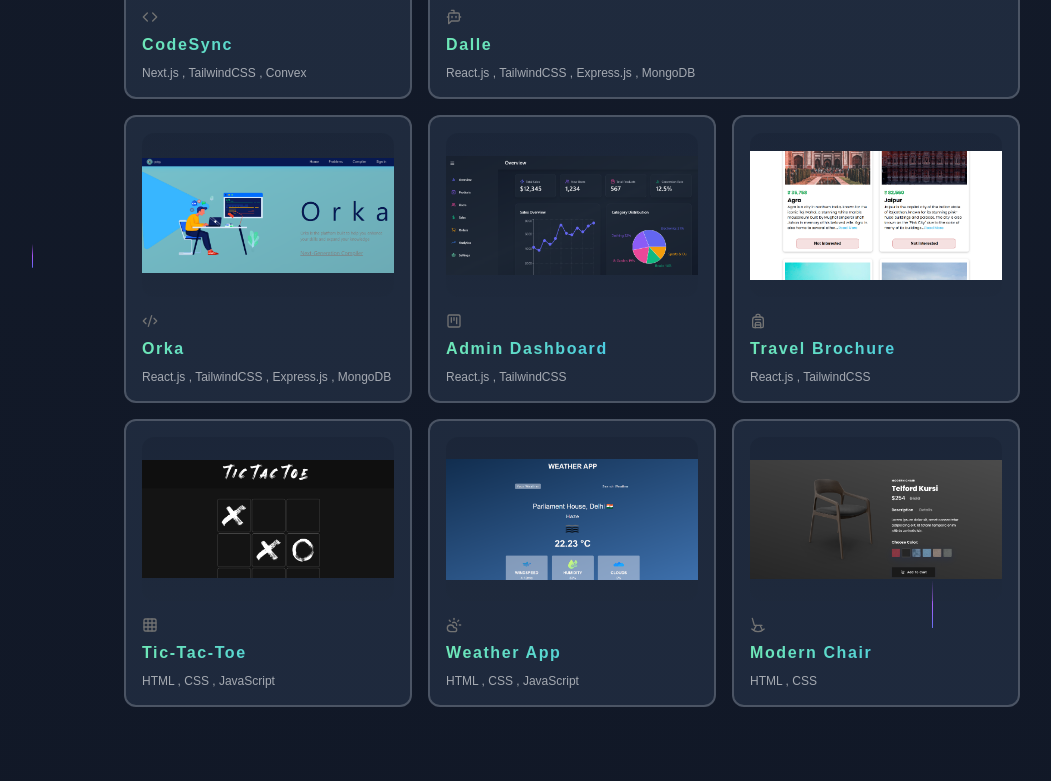
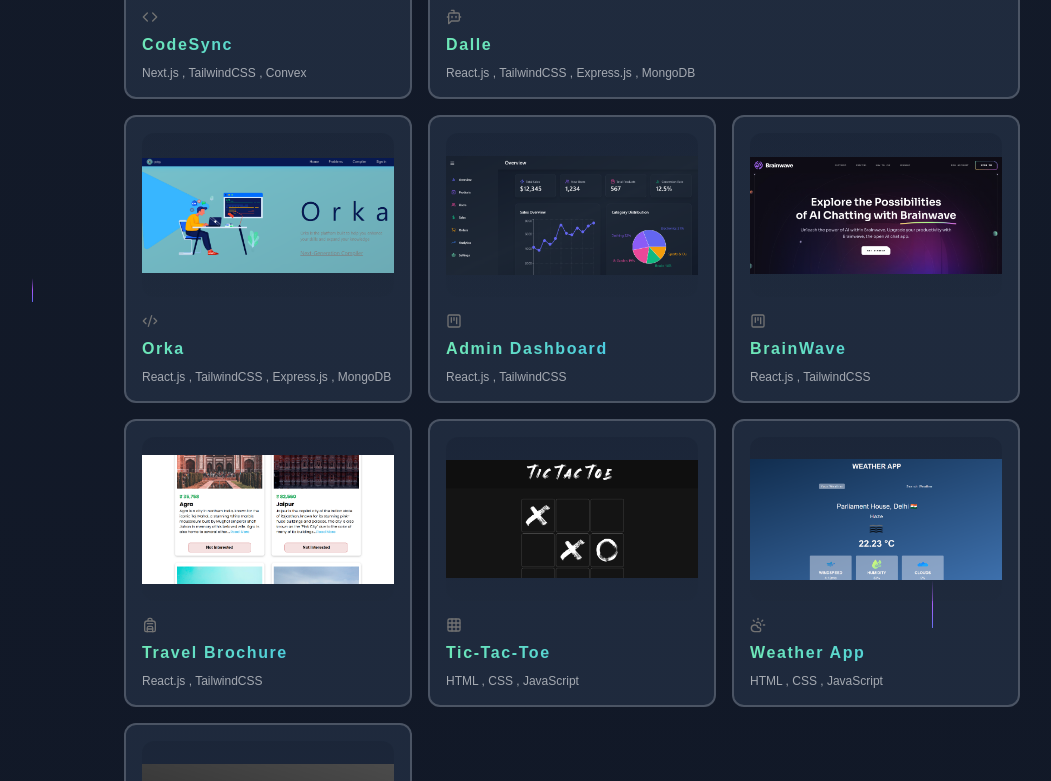
Before and after one commit to akshatJ15/porfolio, a Next.js app: page /all-projects in a window 1280 px wide. Shown: the part 1300-2081 px from the top of the page, without its empty margins (68-1119 px from the left). Built offline with nearby package versions, Linux system fonts and the light colour scheme; a web font is replaced by a local one.

Commit message:
Add BrainWave project to all-projects section with image and link

```diff
--- a/src/app/all-projects/page.tsx
+++ b/src/app/all-projects/page.tsx
@@ -35,6 +35,7 @@ import travelImg from "../../assets/project-images/travel.png";
 import tictactoeImg from "../../assets/project-images/tictactoe.png";
 import weatherImg from "../../assets/project-images/weather2.png";
 import chairImg from "../../assets/project-images/chair.png"
+import brainwaveImg from "../../assets/project-images/brainwave.png";
 import {Footer} from "../../sections/Footer";
 
 export default function Page() {
@@ -176,6 +177,13 @@ const items = [
     link: "https://react-admin-dashboard-theta-ten.vercel.app/",
   },
   {
+    title: "BrainWave",
+    description: "React.js , TailwindCSS",
+    header: <Skeleton image={brainwaveImg} icon={MessageCircle} />,
+    icon: <SquareKanban className="h-4 w-4 text-neutral-500" />,
+    link: "https://brainwave-seven-xi.vercel.app/",
+  },
+  {
     title: "Travel Brochure",
     description: "React.js , TailwindCSS",
     header: <Skeleton image={travelImg} icon={MessageCircle} />,
```
Also changed, not shown: src/assets/project-images/brainwave.png (added).
